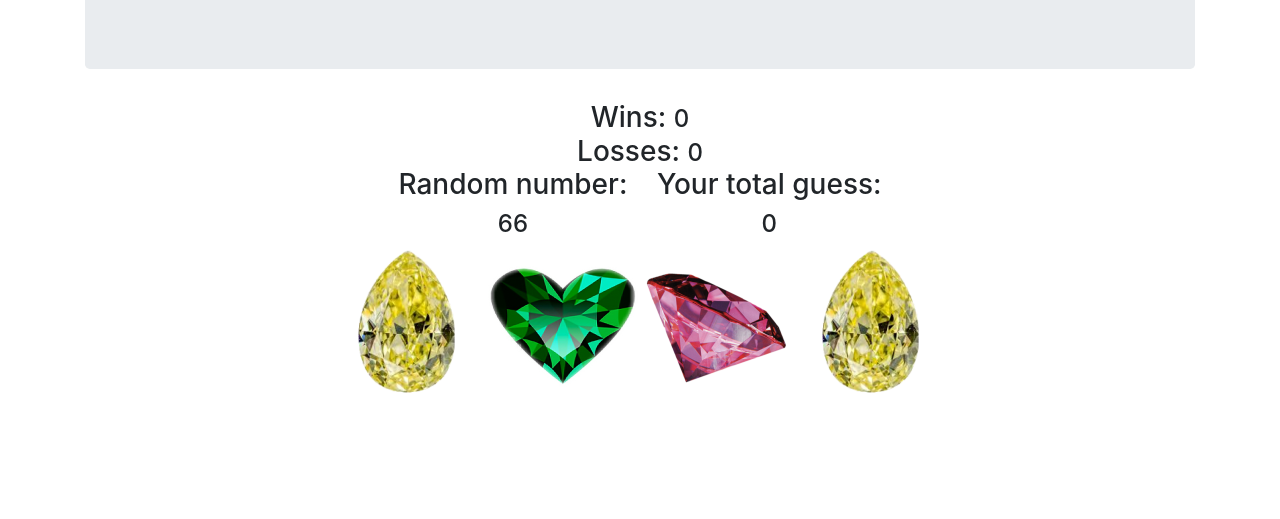
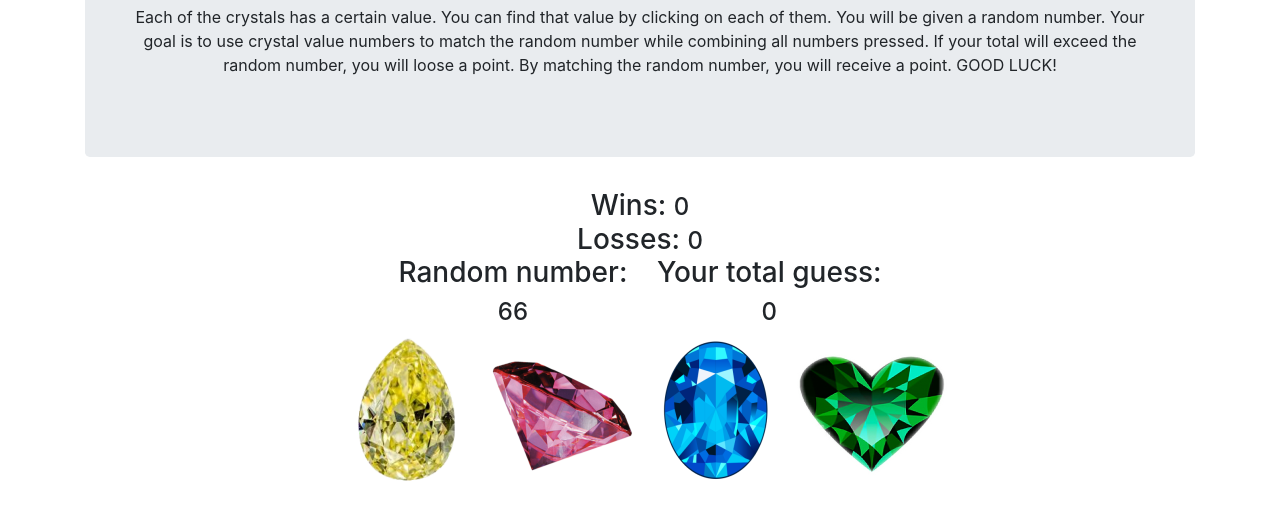
Before and after one commit to alexmukha/CrystallsCollector, a plain HTML site: page index.html in a window 1280 px wide. Shown: the part 115-634 px from the top of the page. Drawn offline with nearby package versions, Linux system fonts and the light colour scheme.

Commit message:
Final steps

```diff
--- a/assets/javascript/game.js
+++ b/assets/javascript/game.js
@@ -27,7 +27,13 @@ $(document).ready(function () {
         var gems = shuffle(jewels); // Shuffle gem order
 
         var gem1 = gems[0];
+        var gem2 = gems[1];
+        var gem3 = gems[2];
+        var gem4 = gems[3];
         $("#gem1").html("<img src=\"./assets/images/" + gem1 + ".png\" alt=\"First Crystal\" title=\"" + gem1 + "\">");
+        $("#gem2").html("<img src=\"./assets/images/" + gem2 + ".png\" alt=\"First Crystal\" title=\"" + gem2 + "\">");
+        $("#gem3").html("<img src=\"./assets/images/" + gem3 + ".png\" alt=\"First Crystal\" title=\"" + gem3 + "\">");
+        $("#gem4").html("<img src=\"./assets/images/" + gem4 + ".png\" alt=\"First Crystal\" title=\"" + gem4 + "\">");
 
 
         function calculate() {
--- a/index.html
+++ b/index.html
@@ -17,6 +17,13 @@
                     <H1 class="text-primary">
                             <b>CRYSTAL COLLECTOR</b>
                         </H1>
+                        <p>Each of the crystals has a certain value. You can find that value by clicking on each of them. You will
+                                be given a random number. Your goal is to use crystal value numbers to match the random number while
+                                combining all numbers pressed.
+                                If your total will exceed the random number, you will loose a point. By matching the random number, you
+                                will receive a point.
+                                GOOD LUCK!
+                            </p>
             </div>
              <div>
                 <h3 class="d-inline">Wins: </h3>
```
